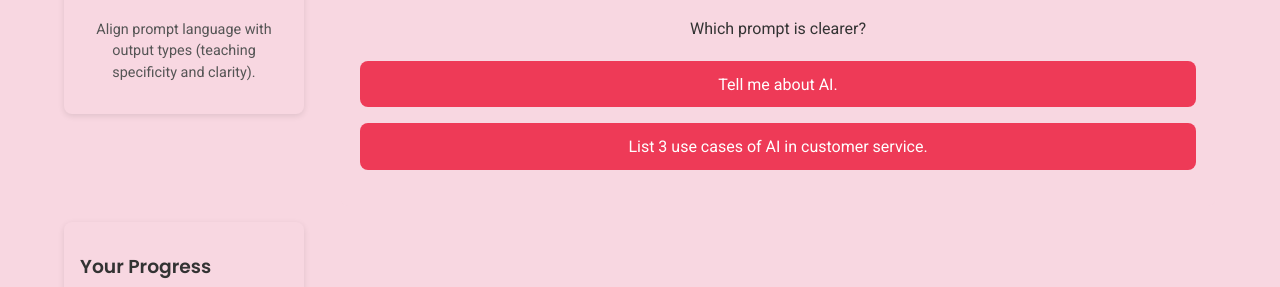
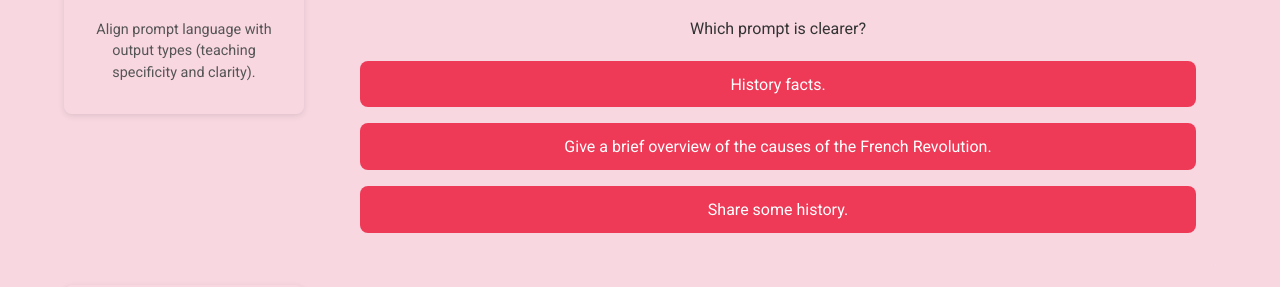
Before and after one commit to unnamedmistress/StrawberryTech, a React (Vite) app in the folder learning-games/: page /games/darts in a window 1280 px wide. Shown: the part 510-797 px from the top of the page. Built offline with nearby package versions, Linux system fonts and the light colour scheme; no server answers.

Commit message:
Extend Prompt Darts with multiple options

```diff
--- a/learning-games/src/pages/PromptDartsGame.tsx
+++ b/learning-games/src/pages/PromptDartsGame.tsx
@@ -7,154 +7,236 @@ import shuffle from '../utils/shuffle'
 import './PromptDartsGame.css'
 
 export interface DartRound {
-  bad: string
-  good: string
+  /** List of prompt options */
+  options: string[]
+  /** Index of the clearest prompt in the options array */
+  correct: number
   why: string
-  /** Example model response for the good prompt */
+  /** Example model response for the clear prompt */
   response: string
 }
 
 
 export const ROUNDS: DartRound[] = [
   {
-    bad: 'Tell me about AI.',
-    good: 'List 3 use cases of AI in customer service.',
+    options: [
+      'Tell me about AI.',
+      'List 3 use cases of AI in customer service.',
+      'Share some general info about artificial intelligence.'
+    ],
+    correct: 1,
     why: 'The good prompt is specific about the desired output.',
     response: '1. Answer common questions\n2. Route tickets\n3. Provide 24/7 help'
   },
   {
-    bad: 'Write an email.',
-    good: 'Draft a 3-sentence email to a hiring manager explaining your interest.',
+    options: [
+      'Write an email.',
+      'Draft a 3-sentence email to a hiring manager explaining your interest.',
+      'Send an email for me.'
+    ],
+    correct: 1,
     why: 'It clearly states the format and audience.',
     response: 'Dear Hiring Manager, ... (three sentences)'
   },
   {
-    bad: 'Explain climate change.',
-    good: 'Summarize 2 key causes of climate change in one paragraph.',
+    options: [
+      'Explain climate change.',
+      'Summarize 2 key causes of climate change in one paragraph.',
+      'Describe the climate.'
+    ],
+    correct: 1,
     why: 'A concise request focuses the response.',
     response: 'The main causes are greenhouse gases and deforestation.'
   },
   {
-    bad: 'Summarize this article.',
-    good: 'Provide a two-sentence summary highlighting the main argument.',
+    options: [
+      'Summarize this article.',
+      'Provide a two-sentence summary highlighting the main argument.',
+      'Give me the gist.'
+    ],
+    correct: 1,
     why: 'Defining length keeps the summary tight.',
     response: 'Sentence one. Sentence two.'
   },
   {
-    bad: 'Translate this text.',
-    good: 'Translate the following text from English to Spanish.',
+    options: [
+      'Translate this text.',
+      'Translate the following text from English to Spanish.',
+      'Help me with a translation.'
+    ],
+    correct: 1,
     why: 'Specifying languages makes the task clear.',
     response: 'Texto traducido al español.'
   },
   {
-    bad: 'Analyze our sales.',
-    good: "List 3 key insights from last quarter's sales data in bullet form.",
+    options: [
+      'Analyze our sales.',
+      "List 3 key insights from last quarter's sales data in bullet form.",
+      'Review the sales numbers.'
+    ],
+    correct: 1,
     why: 'The format and focus are spelled out.',
     response: '- Insight one\n- Insight two\n- Insight three'
   },
   {
-    bad: 'Write marketing copy.',
-    good: 'Compose a short tweet promoting our new product and mention its top benefit.',
+    options: [
+      'Write marketing copy.',
+      'Compose a short tweet promoting our new product and mention its top benefit.',
+      'Tell people about our product.'
+    ],
+    correct: 1,
     why: 'Including format and detail improves clarity.',
     response: 'Check out our new product! It saves you time ⏱️ #NewRelease'
   },
   {
-    bad: 'Weather?',
-    good: "Give today's weather forecast for Tokyo in Celsius.",
+    options: [
+      'Weather?',
+      "Give today's weather forecast for Tokyo in Celsius.",
+      'What is the weather like?'
+    ],
+    correct: 1,
     why: 'Location and units guide the response.',
     response: 'Today in Tokyo it will be 22°C with light rain.'
   },
   {
-    bad: 'Code a function.',
-    good: 'Write a Python function that reverses a string.',
+    options: [
+      'Code a function.',
+      'Write a Python function that reverses a string.',
+      'Give me some code.'
+    ],
+    correct: 1,
     why: 'The good prompt specifies language and purpose.',
     response: 'def reverse_string(s):\n    return s[::-1]'
   },
   {
-    bad: 'Story please.',
-    good: 'Write a short bedtime story about a dragon who learns to code.',
+    options: [
+      'Story please.',
+      'Write a short bedtime story about a dragon who learns to code.',
+      'Tell me something fun.'
+    ],
+    correct: 1,
     why: 'Topic and tone are defined.',
     response: 'Once upon a time, a curious dragon learned Python...'
   },
   {
-    bad: 'Advice on focus.',
-    good: 'Provide three tips for staying productive while working remotely.',
+    options: [
+      'Advice on focus.',
+      'Provide three tips for staying productive while working remotely.',
+      'How do I stay focused?'
+    ],
+    correct: 1,
     why: 'Numbered tips make expectations clear.',
     response: '1. Keep a routine\n2. Set boundaries\n3. Take breaks'
   },
   {
-    bad: 'Help with calculus.',
-    good: 'Explain in two sentences how to find the derivative of x^2.',
+    options: [
+      'Help with calculus.',
+      'Explain in two sentences how to find the derivative of x^2.',
+      'Teach me calculus.'
+    ],
+    correct: 1,
     why: 'The good prompt constrains the explanation.',
     response: 'Use the power rule: bring down the exponent and subtract one.'
   },
   {
-    bad: 'Improve sentence.',
-    good: 'Rewrite the following sentence to sound more professional.',
+    options: [
+      'Improve sentence.',
+      'Rewrite the following sentence to sound more professional.',
+      'Make this sound better.'
+    ],
+    correct: 1,
     why: 'The instruction is clearer about the goal.',
     response: 'Original: ... Revised: ...'
   },
   {
-    bad: 'List activities.',
-    good: 'Provide five kid-friendly indoor activities for a rainy day.',
+    options: [
+      'List activities.',
+      'Provide five kid-friendly indoor activities for a rainy day.',
+      'Any fun ideas?'
+    ],
+    correct: 1,
     why: 'Quantity and audience are defined.',
     response: '1. Build a blanket fort...'
   },
   {
-    bad: 'History facts.',
-    good: 'Give a brief overview of the causes of the French Revolution.',
+    options: [
+      'History facts.',
+      'Give a brief overview of the causes of the French Revolution.',
+      'Share some history.'
+    ],
+    correct: 1,
     why: 'The good prompt specifies the scope.',
     response: 'High taxes and social inequality led to unrest...'
   },
   {
-    bad: 'Get user data.',
-    good: 'Create an SQL query to find the ten most recent orders.',
+    options: [
+      'Get user data.',
+      'Create an SQL query to find the ten most recent orders.',
+      'Find recent orders.'
+    ],
+    correct: 1,
     why: 'The request defines exactly what results are needed.',
     response: 'SELECT * FROM orders ORDER BY created_at DESC LIMIT 10;'
   },
   {
-    bad: 'Recipe ideas.',
-    good: 'Share a simple recipe for vegan chocolate chip cookies.',
+    options: [
+      'Recipe ideas.',
+      'Share a simple recipe for vegan chocolate chip cookies.',
+      'What should I cook?'
+    ],
+    correct: 1,
     why: 'Specifying ingredients helps produce a useful recipe.',
     response: 'Mix flour, sugar, vegan butter and chocolate chips...'
   },
   {
-    bad: 'Explain quantum.',
-    good: 'Explain quantum entanglement in simple terms for beginners.',
+    options: [
+      'Explain quantum.',
+      'Explain quantum entanglement in simple terms for beginners.',
+      'Tell me about physics.'
+    ],
+    correct: 1,
     why: 'The audience is clearly defined.',
     response: 'Entanglement means two particles share a linked state even when far apart.'
   },
   {
-    bad: 'Fix my laptop.',
-    good: "List three common solutions for a laptop that won't turn on.",
+    options: [
+      'Fix my laptop.',
+      "List three common solutions for a laptop that won't turn on.",
+      'My laptop is broken.'
+    ],
+    correct: 1,
     why: 'Stating number and issue guides troubleshooting.',
     response: '1. Check the power cable\n2. Remove the battery\n3. Try a hard reset'
   },
   {
-    bad: 'Make an outline.',
-    good: 'Create a 5-point outline for a blog post about time management tips.',
+    options: [
+      'Make an outline.',
+      'Create a 5-point outline for a blog post about time management tips.',
+      'Outline tips.'
+    ],
+    correct: 1,
     why: 'The structure and topic are spelled out.',
     response: 'I. Introduction ... V. Conclusion'
   }
 ]
 
 
-export function checkChoice(_round: DartRound, choice: 'bad' | 'good') {
-  return choice === 'good'
+export function checkChoice(round: DartRound, index: number) {
+  return index === round.correct
 }
 
 export default function PromptDartsGame() {
   const { setScore } = useContext(UserContext)
   const [rounds] = useState<DartRound[]>(() => shuffle(ROUNDS))
   const [round, setRound] = useState(0)
-  const [choice, setChoice] = useState<'bad' | 'good' | null>(null)
+  const [choice, setChoice] = useState<number | null>(null)
   const [score, setScoreState] = useState(0)
 
   const TOTAL_TIME = 15
   const MAX_POINTS = 10
   const [timeLeft, setTimeLeft] = useState(TOTAL_TIME)
   const [pointsLeft, setPointsLeft] = useState(MAX_POINTS)
-  const current = ROUNDS[round]
+  const current = rounds[round]
 
 
   useEffect(() => {
@@ -171,9 +253,9 @@ export default function PromptDartsGame() {
     return () => clearTimeout(id)
   }, [timeLeft, choice])
 
-  function handleSelect(option: 'bad' | 'good') {
-    setChoice(option)
-    if (checkChoice(current, option)) {
+  function handleSelect(index: number) {
+    setChoice(index)
+    if (checkChoice(current, index)) {
       setScoreState(s => s + pointsLeft)
     }
   }
@@ -229,8 +311,16 @@ export default function PromptDartsGame() {
 
           <p>Which prompt is clearer?</p>
           <div className="options">
-            <button className="btn-primary" onClick={() => handleSelect('bad')} disabled={choice !== null}>{current.bad}</button>
-            <button className="btn-primary" onClick={() => handleSelect('good')} disabled={choice !== null}>{current.good}</button>
+            {current.options.map((opt, idx) => (
+              <button
+                key={idx}
+                className="btn-primary"
+                onClick={() => handleSelect(idx)}
+                disabled={choice !== null}
+              >
+                {opt}
+              </button>
+            ))}
           </div>
           {choice !== null && (
 
```
Also changed, not shown: 1 other file (tests, documents, lock files or other folders).
